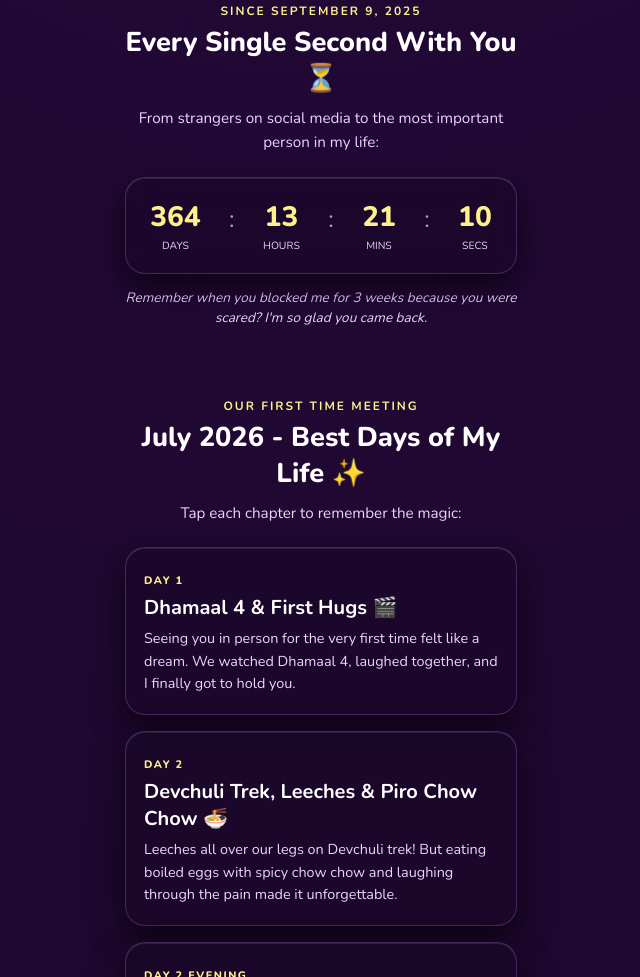
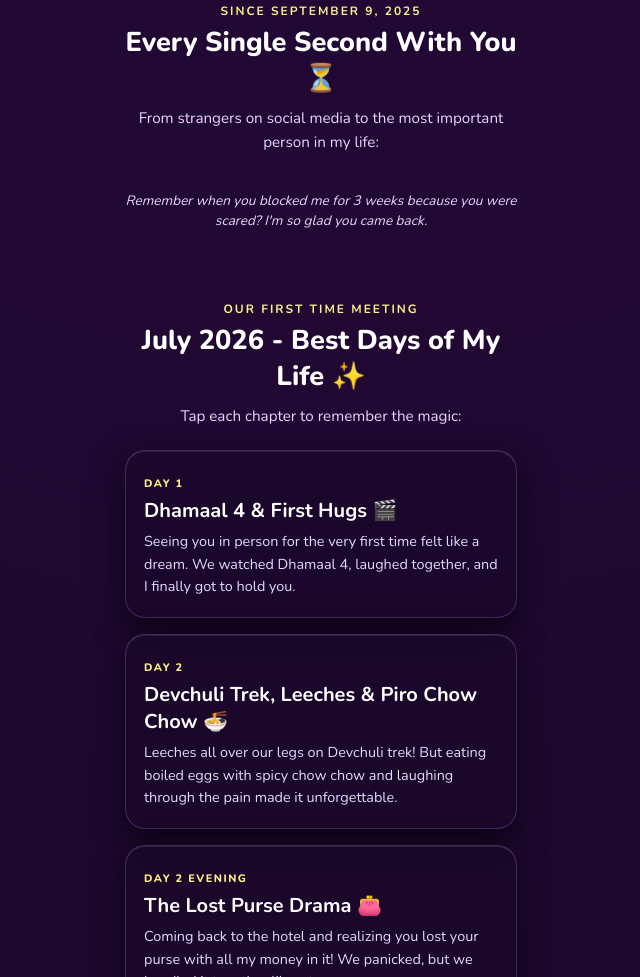
Before and after one commit to abhigyanprepares-alt/love, a plain HTML site: page index.html in a window 1280 px wide. Shown: the part 1167-2144 px from the top of the page, without its empty margins (319-959 px from the left). Drawn offline with nearby package versions, Linux system fonts and the light colour scheme.

Commit message:
Add files via upload

```diff
--- a/index.html
+++ b/index.html
@@ -94,28 +94,6 @@
       <span class="section-label">Since September 9, 2025</span>
       <h2 class="section-title">Every Single Second With You ⏳</h2>
       <p class="section-text">From strangers on social media to the most important person in my life:</p>
-
-      <div class="timer-box glass-card">
-        <div class="t-col">
-          <span class="t-num" id="d-val">365</span>
-          <span class="t-label">Days</span>
-        </div>
-        <div class="t-colon">:</div>
-        <div class="t-col">
-          <span class="t-num" id="h-val">00</span>
-          <span class="t-label">Hours</span>
-        </div>
-        <div class="t-colon">:</div>
-        <div class="t-col">
-          <span class="t-num" id="m-val">00</span>
-          <span class="t-label">Mins</span>
-        </div>
-        <div class="t-colon">:</div>
-        <div class="t-col">
-          <span class="t-num" id="s-val">00</span>
-          <span class="t-label">Secs</span>
-        </div>
-      </div>
       <p class="sweet-caption">Remember when you blocked me for 3 weeks because you were scared? I'm so glad you came back.</p>
     </section>
 
--- a/script.js
+++ b/script.js
@@ -208,34 +208,6 @@ function makeCanvasCrisp(canvas) {
       clearInterval(tuneInterval);
     }
   });
-
-
-  /* --------------------------------------------------------------------------
-     4. LIVE ANNIVERSARY STOPWATCH (START: SEPTEMBER 9, 2025)
-     -------------------------------------------------------------------------- */
-  // September 9, 2025, 00:00:00 (Month index 8 = September)
-  const ANNIVERSARY_DATE = new Date(2025, 8, 9, 0, 0, 0);
-
-  function updateStopwatch() {
-    const now = new Date();
-    const diff = now - ANNIVERSARY_DATE;
-
-    if (diff > 0) {
-      const days = Math.floor(diff / (1000 * 60 * 60 * 24));
-      const hours = Math.floor((diff / (1000 * 60 * 60)) % 24);
-      const mins = Math.floor((diff / (1000 * 60)) % 60);
-      const secs = Math.floor((diff / 1000) % 60);
-
-      document.getElementById('d-val').textContent = String(days).padStart(2, '0');
-      document.getElementById('h-val').textContent = String(hours).padStart(2, '0');
-      document.getElementById('m-val').textContent = String(mins).padStart(2, '0');
-      document.getElementById('s-val').textContent = String(secs).padStart(2, '0');
-    }
-  }
-  setInterval(updateStopwatch, 1000);
-  updateStopwatch();
-
-
   /* --------------------------------------------------------------------------
      5. MEMORY STORYBOARD TAP
      -------------------------------------------------------------------------- */
```
